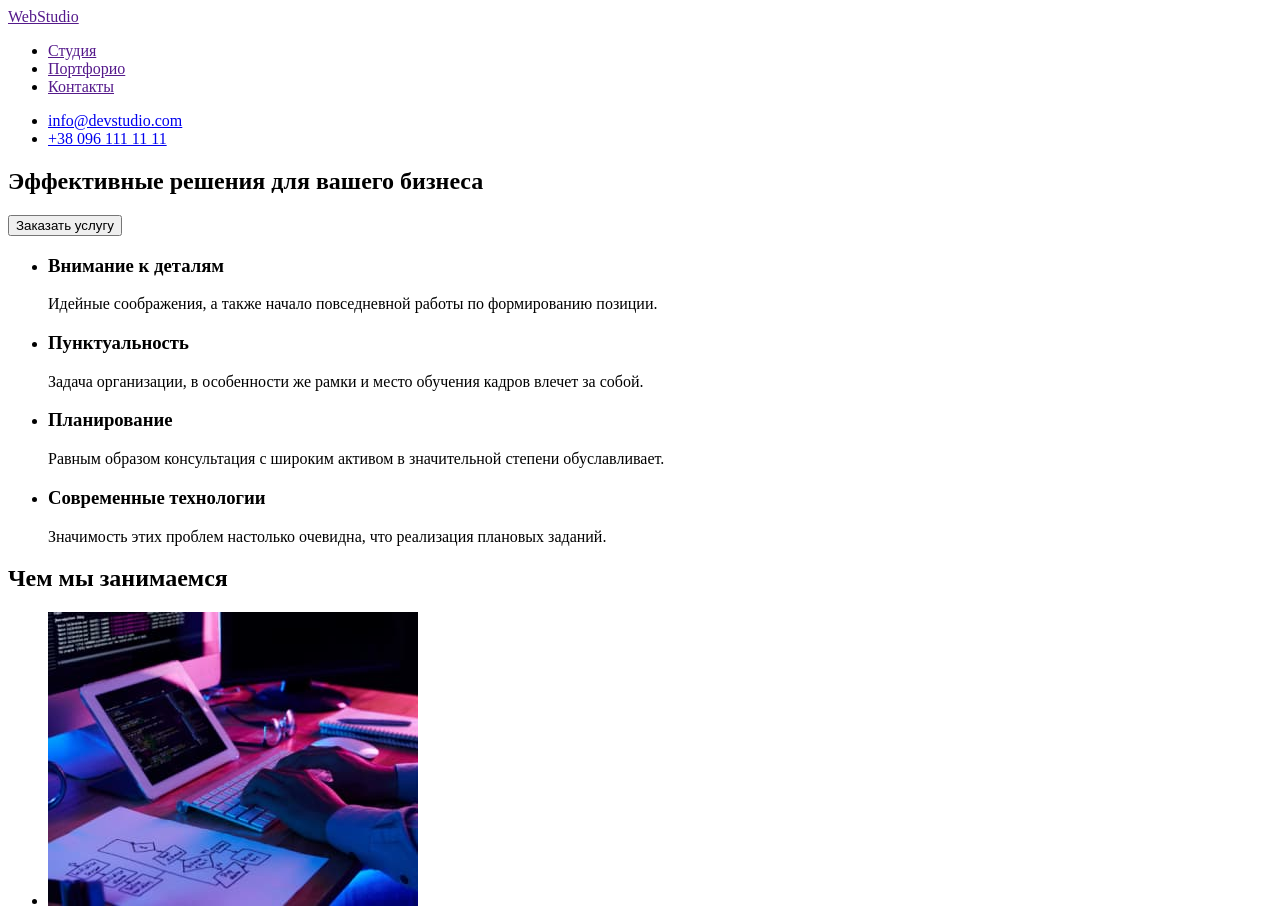
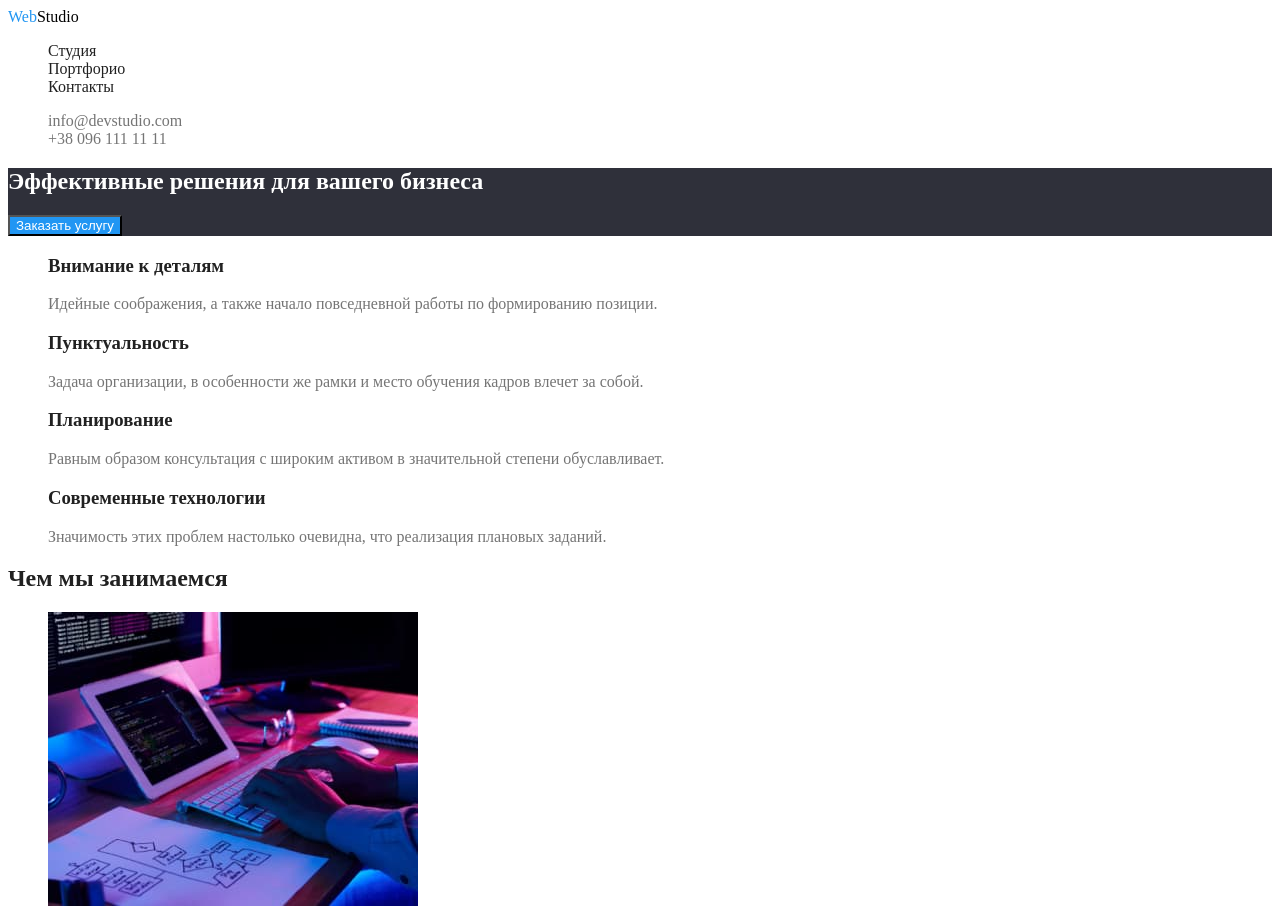
Before and after one commit to OlehSolomka/goit-markup-hw-02, a plain HTML site: page index.html in a window 1280 px wide. Shown: the top 906 px of the page. Drawn offline with Linux system fonts and the light colour scheme.

Commit message:
Добавляє стилі

```diff
--- a/css/styles.css
+++ b/css/styles.css
@@ -0,0 +1,67 @@
+:root {
+  --main-page-background: #ffffff;
+  --section-background: #2f303a;
+  --button-background-passive: #f5f4fa;
+  --text-color-main: #212121;
+  --accent-color: #2196f3;
+  --link-text-color-passive: #212121;
+  --button-text-color-hover: #ffffff;
+  --text-color-second: #757575;
+  --text-color-third: #fff;
+  --logo-color-main: #2196f3;
+  --logo-color-second: #000000;
+}
+
+body {
+  background-color: var(--main-page-background);
+}
+.list {
+  list-style: none;
+}
+/* HEADER */
+
+.logo-main {
+  color: var(--logo-color-main);
+  text-decoration: none;
+}
+.logo-second {
+  color: var(--logo-color-second);
+}
+.nav-list .link {
+  color: var(--link-text-color-passive);
+  text-decoration: none;
+}
+.nav-list .link:hover,
+.nav-list .link:focus {
+  color: var(--accent-color);
+}
+.contact-list .list {
+  color: var(--text-color-second);
+  text-decoration: none;
+}
+.contact-list .list:hover,
+.contact-list .list:focus {
+  color: var(--accent-color);
+}
+
+/* MAIN */
+
+.hero-page {
+  background-color: var(--section-background);
+}
+.hero-header {
+  color: var(--text-color-third);
+}
+.hero-page-button {
+  background-color: var(--logo-color-main);
+  color: var(--text-color-third);
+}
+.description {
+  color: var(--text-color-second);
+}
+.description .description-list {
+  color: var(--text-color-main);
+}
+.task-header {
+  color: var(--text-color-main);
+}
--- a/index.html
+++ b/index.html
@@ -12,47 +12,47 @@
   </head>
   <body>
     <header>
-      <a href="">WebStudio</a>
+      <a href="" class="logo-main">Web<span class="logo-second">Studio</span></a>
       <nav>
-        <ul>
-          <li><a href="">Студия</a></li>
-          <li><a href="">Портфорио</a></li>
-          <li><a href="">Контакты</a></li>
+        <ul class="nav-list list">
+          <li><a href="index.html" class="link">Студия</a></li>
+          <li><a href="portfolio.html" class="link">Портфорио</a></li>
+          <li><a href="" class="link">Контакты</a></li>
         </ul>
       </nav>
-      <ul>
-        <li><a href="mailto:info@devstudio.com">info@devstudio.com</a></li>
-        <li><a href="tel:+380961111111">+38 096 111 11 11</a></li>
+      <ul class="list contact-list">
+        <li><a href="mailto:info@devstudio.com" class="list">info@devstudio.com</a></li>
+        <li><a href="tel:+380961111111" class="list">+38 096 111 11 11</a></li>
       </ul>
     </header>
     <main>
-      <section>
-        <h1>Эффективные решения для вашего бизнеса</h1>
-        <button type="button">Заказать услугу</button>
+      <section class="hero-page">
+        <h1 class="hero-header">Эффективные решения для вашего бизнеса</h1>
+        <button type="button" class="hero-page-button">Заказать услугу</button>
       </section>
-      <section>
-        <ul>
+      <section class="description">
+        <ul class="list ">
           <li>
-            <h3>Внимание к деталям</h3>
+            <h3 class="description-list">Внимание к деталям</h3>
             <p>Идейные соображения, а также начало повседневной работы по формированию позиции.</p>
           </li>
           <li>
-            <h3>Пунктуальность</h3>
+            <h3 class="description-list">Пунктуальность</h3>
             <p>Задача организации, в особенности же рамки и место обучения кадров влечет за собой.</p>
           </li>
           <li>
-            <h3>Планирование</h3>
+            <h3 class="description-list">Планирование</h3>
             <p>Равным образом консультация с широким активом в значительной степени обуславливает.</p>
           </li>
           <li>
-            <h3>Современные технологии</h3>
+            <h3 class="description-list">Современные технологии</h3>
             <p>Значимость этих проблем настолько очевидна, что реализация плановых заданий.</p>
           </li>
         </ul>
       </section>
-      <section>
-        <h2>Чем мы занимаемся</h2>
-        <ul>
+      <section class="task">
+        <h2 class="task-header">Чем мы занимаемся</h2>
+        <ul class="list">
           <li><img src="img/task1.jpg" alt="task1" width="370" height="294"></li>
           <li><img src="img/task2.jpg" alt="task2" width="370" height="294"></li>
           <li><img src="img/task3.jpg" alt="task3" width="370" height="294"></li>
```
Also changed, not shown: portfolio.html (+2 -2 lines).
